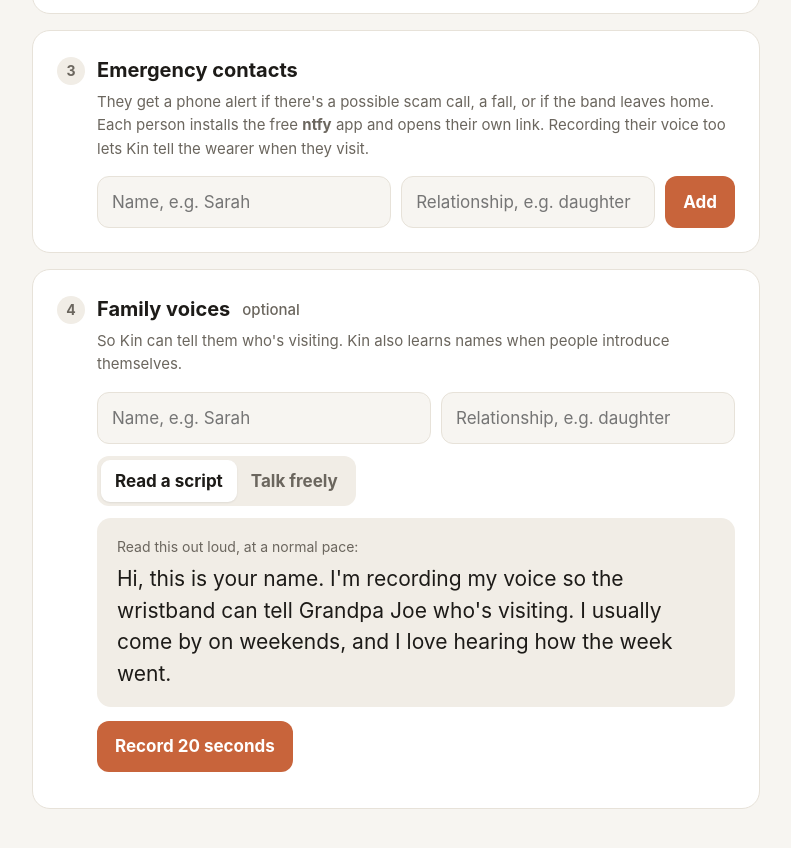
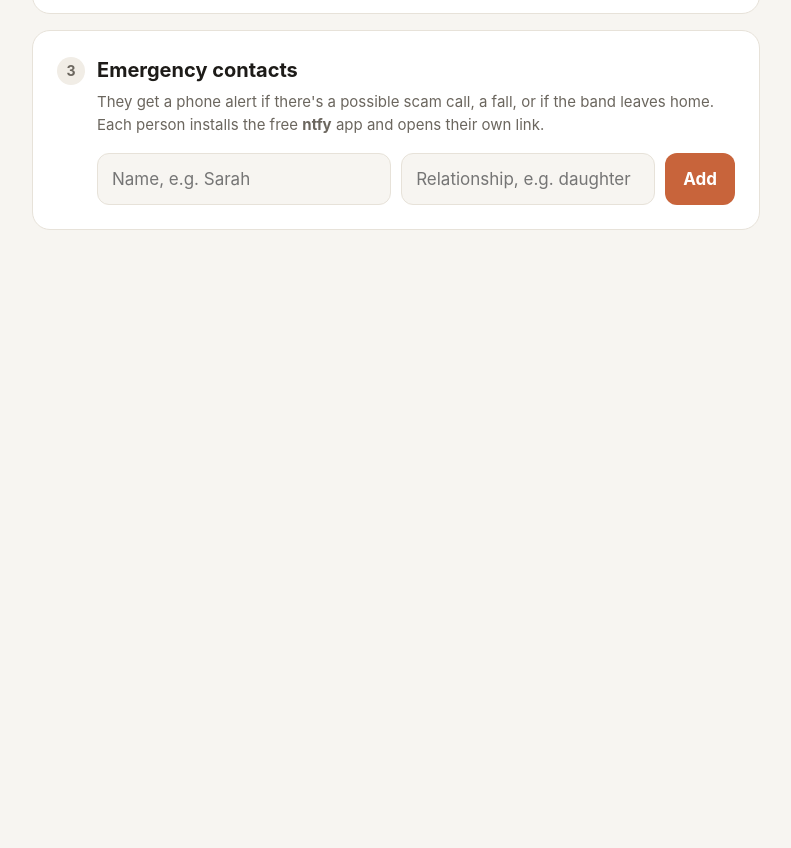
Before and after one commit to TamirPol/kin, a plain HTML site: page kin/static/setup.html in a window 1280 px wide. Shown: the part 944-1792 px from the top of the page, without its empty margins (244-1035 px from the left). After the commit the page ends 1270 px from the top, so only its background shows below. Drawn offline with Linux system fonts and the light colour scheme; no server answers.

Commit message:
Setup: only the wearer's voice is recorded (others are named from context); 3 steps
Co-Authored-By: Claude Opus 5.5 <noreply@anthropic.com>

```diff
--- a/kin/static/setup.html
+++ b/kin/static/setup.html
@@ -89,7 +89,7 @@
 
   <section class="step" id="stepContacts">
     <h2><span class="num">3</span>Emergency contacts</h2>
-    <p class="hint">They get a phone alert if there's a possible scam call, a fall, or if the band leaves home. Each person installs the free <b>ntfy</b> app and opens their own link. Recording their voice too lets Kin tell the wearer when they visit.</p>
+    <p class="hint">They get a phone alert if there's a possible scam call, a fall, or if the band leaves home. Each person installs the free <b>ntfy</b> app and opens their own link.</p>
     <div class="body">
       <ul id="contactList"></ul>
       <form class="row" id="contactForm">
@@ -100,7 +100,7 @@
     </div>
   </section>
 
-  <section class="step" id="stepFamily">
+  <section class="step" id="stepFamily" hidden style="display:none">
     <h2><span class="num">4</span>Family voices <span style="font-weight:500;color:var(--muted);font-size:15px">optional</span></h2>
     <p class="hint">So Kin can tell them who's visiting. Kin also learns names when people introduce themselves.</p>
     <div class="body">
@@ -189,7 +189,7 @@ async function loadSettings() {
     };
     const rm = document.createElement("button"); rm.className = "quiet"; rm.textContent = "Remove";
     rm.onclick = async () => { if (confirm(`Stop sending alerts to ${c.name}?`)) { await fetch(`/api/contacts/${c.id}`, { method: "DELETE" }); loadSettings(); } };
-    li.append(who, voice, copy, test, rm); list.append(li);
+    li.append(who, copy, test, rm); list.append(li);
   });
   $("stepContacts").classList.toggle("done", s.contacts.length > 0);
 }
```
